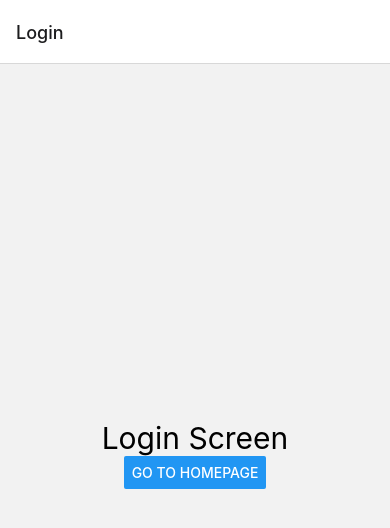
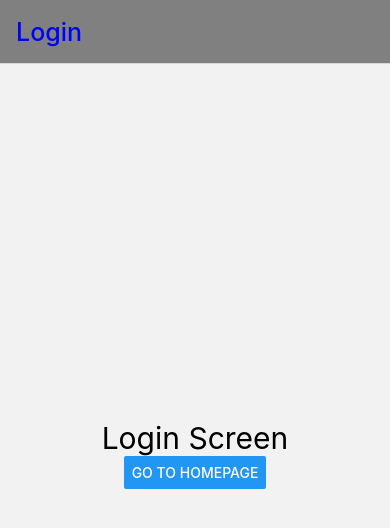
Before and after one commit to jaykahn90/NewCliProject1, a React Native app: screen / in a window 390 px wide. Shown: the top 528 px of the page. Built offline with nearby package versions, Linux system fonts and the light colour scheme.

Commit message:
style single stack screen header VS style all stack screen header

```diff
--- a/App.js
+++ b/App.js
@@ -7,7 +7,16 @@ const Stack = createNativeStackNavigator();
 const App = () => {
   return (
     <NavigationContainer>
-      <Stack.Navigator>
+      <Stack.Navigator
+        screenOptions={{
+          headerStyle: {
+            backgroundColor: 'grey',
+          },
+          headerTintColor: 'blue',
+          headerTitleStyle: {
+            fontSize: 25,
+          },
+        }}>
         <Stack.Screen name="Login" component={Login} />
         <Stack.Screen name="Home" component={Home} />
       </Stack.Navigator>
```
